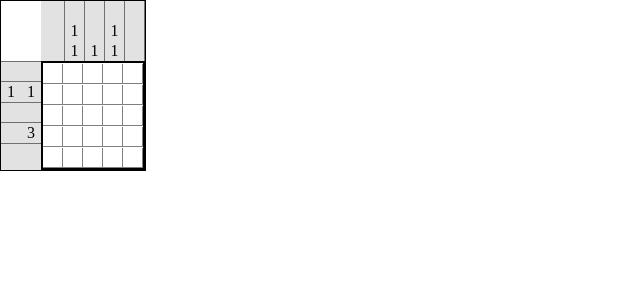
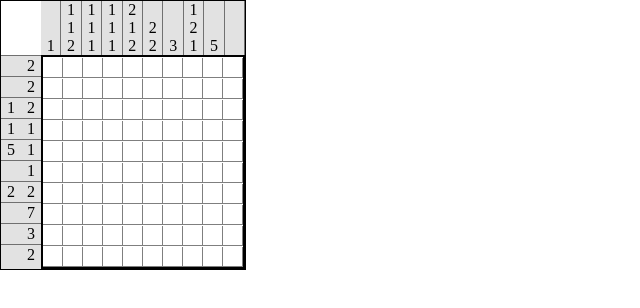
Before and after one commit to tatsianask108/RS-Shool-Stage1-2, a plain HTML site: page nonograms/index.html in a window 1280 px wide. Shown: the whole page, without its empty margins (0-640 px from the left). Drawn offline with Linux system fonts and the light colour scheme.

Commit message:
feat: implement clues generation

```diff
--- /dev/null
+++ b/nonograms/js/clues-generators.js
@@ -0,0 +1,70 @@
+import nonograms from "./matrixes.js";
+
+const solution = nonograms[Math.floor(Math.random() * nonograms.length)].scheme;
+
+const cluesLeftGenerator = (matrix) => {
+  const result = matrix.map((row) => {
+    let sum = 0;
+    const rowResult = [];
+
+    row.forEach((element) => {
+      if (element !== 0) {
+        sum += element;
+      } else if (sum !== 0) {
+        rowResult.push(sum);
+        sum = 0;
+      }
+    });
+
+    if (sum !== 0) {
+      rowResult.push(sum);
+    }
+
+    return rowResult;
+  });
+
+  const fillArrays = (cluesLeft) => {
+    for (let i = 0; i < cluesLeft.length; i++) {
+      const currentArray = cluesLeft[i];
+      const currentLength = currentArray.length;
+
+      if (currentLength < cluesLeft.length) {
+        const zerosToAdd = cluesLeft.length - currentLength;
+        const zerosArray = Array(zerosToAdd).fill(0);
+        cluesLeft[i] = zerosArray.concat(currentArray);
+      }
+    }
+    return cluesLeft;
+  };
+
+  // Call the function to fill the arrays
+  const cluesLeft = fillArrays(result);
+  return cluesLeft;
+};
+
+
+function cluesTopGenerator(matrix) {
+  let res = matrix.map((row) => {
+    return Array(row.length).fill(0);
+  });
+
+  for (let col = 0; col < matrix.length; col++) {
+    let sum = 0;
+    for (let row = 0; row < matrix.length; row++) {
+      if (matrix[row][col] !== 0) {
+        sum++;
+      }
+
+      if (!matrix[row + 1] || (matrix[row + 1] && matrix[row + 1][col] === 0)) {
+        res[row][col] = sum;
+        sum = 0;
+      }
+    }
+  }
+  return res;
+}
+
+const cluesLeft = cluesLeftGenerator(solution);
+const cluesTop = cluesTopGenerator(solution);
+
+export { solution, cluesLeft, cluesTop };
--- /dev/null
+++ b/nonograms/js/matrixes.js
@@ -0,0 +1,49 @@
+const nonograms = [
+  {
+    title: "letter",
+    scheme: [
+      [1, 1, 1, 1, 1],
+      [0, 0, 1, 0, 0],
+      [0, 0, 1, 0, 0],
+      [0, 0, 1, 0, 0],
+      [0, 0, 1, 0, 0],
+    ],
+  },
+  {
+    title: "face",
+    scheme: [
+      [0, 0, 0, 0, 0],
+      [0, 1, 0, 1, 0],
+      [0, 0, 0, 0, 0],
+      [0, 1, 1, 1, 0],
+      [0, 0, 0, 0, 0],
+    ],
+  },
+  {
+    title: "chess table",
+    scheme: [
+      [1, 0, 1, 0, 1],
+      [0, 1, 0, 1, 0],
+      [1, 0, 1, 0, 1],
+      [0, 1, 0, 1, 0],
+      [1, 0, 1, 0, 1],
+    ],
+  },
+  {
+    title: "test matrix",
+    scheme: [
+      [0, 1, 1, 0, 0, 0, 0, 0, 0, 0],
+      [0, 0, 0, 1, 1, 0, 0, 0, 0, 0],
+      [0, 0, 0, 0, 1, 0, 0, 1, 1, 0],
+      [0, 0, 0, 0, 0, 1, 0, 0, 1, 0],
+      [0, 1, 1, 1, 1, 1, 0, 0, 1, 0],
+      [0, 0, 0, 0, 0, 0, 0, 0, 1, 0],
+      [1, 1, 0, 0, 0, 0, 0, 1, 1, 0],
+      [0, 1, 1, 1, 1, 1, 1, 1, 0, 0],
+      [0, 0, 0, 0, 1, 1, 1, 0, 0, 0],
+      [0, 0, 0, 0, 0, 0, 1, 1, 0, 0],
+    ],
+  },
+];
+
+export default nonograms;
--- a/nonograms/main.js
+++ b/nonograms/main.js
@@ -1,38 +1,13 @@
 import renderModal from "./js/modal.js";
+import { solution, cluesLeft, cluesTop } from "./js/clues-generators.js";
 
-const cluesTop = [
-  // [0, 0, 0, 0, 0],
-  // [0, 0, 0, 0, 0],
-  [0, 0, 0, 0, 0],
-  [0, 1, 0, 1, 0],
-  [0, 1, 1, 1, 0],
-];
 
-const cluesLeft = [
-  [0, 0, 0, 0, 0],
-  [0, 0, 0, 1, 1],
-  [0, 0, 0, 0, 0],
-  [0, 0, 0, 0, 3],
-  [0, 0, 0, 0, 0],
-];
-
-const solution = [
-  [0, 0, 0, 0, 0],
-  [0, 1, 0, 1, 0],
-  [0, 0, 0, 0, 0],
-  [0, 1, 1, 1, 0],
-  [0, 0, 0, 0, 0],
-];
-
-const game = [
-  [0, 0, 0, 0, 0],
-  [0, 0, 0, 0, 0],
-  [0, 0, 0, 0, 0],
-  [0, 0, 0, 0, 0],
-  [0, 0, 0, 0, 0],
-];
+const game = solution.map((row) => {
+  return Array(row.length).fill(0);
+});
 
 const createGrid = () => {
+  console.log(solution);
   const grid = document.createElement("div");
   grid.className = "grid";
   grid.id = "grid";
@@ -65,22 +40,18 @@ const createCluesTop = () => {
   const cluesTopElement = document.createElement("div");
   cluesTopElement.className = "clues-top";
 
-  // create clues top
-  for (let i = 0; i < 3; i++) {
-    const row = document.createElement("div");
-    row.className = "row";
+  for (let col = 0; col < cluesTop.length; col++) {
+    const cellElement = document.createElement("div");
 
-    cluesTopElement.appendChild(row);
+    for (let row = 0; row < cluesTop.length; row++) {
+      const rowElement = document.createElement("div");
 
-    for (let j = 0; j < 5; j++) {
-      const cell = document.createElement("div");
-      cell.classList.add("cell", "cell-top");
-      if (cluesTop[i][j] !== 0) {
-        cell.innerText = cluesTop[i][j];
+      if (cluesTop[row][col] !== 0) {
+        rowElement.innerText = cluesTop[row][col];
+        cellElement.appendChild(rowElement);
       }
-
-      row.appendChild(cell);
     }
+    cluesTopElement.appendChild(cellElement);
   }
 
   return cluesTopElement;
@@ -90,13 +61,13 @@ const createCluesLeft = () => {
   const cluesLeftElement = document.createElement("div");
   cluesLeftElement.className = "clues-left";
 
-  for (let i = 0; i < 5; i++) {
+  for (let i = 0; i < cluesLeft.length; i++) {
     const row = document.createElement("div");
     row.classList.add("row", "row-left");
 
     cluesLeftElement.appendChild(row);
 
-    for (let j = 0; j < 5; j++) {
+    for (let j = 0; j < cluesLeft.length; j++) {
       if (cluesLeft[i][j] !== 0) {
         const cell = document.createElement("div");
         cell.classList.add("cell");
@@ -134,7 +105,7 @@ const checkEndGame = () => {
 };
 
 const renderGameField = () => {
-  const body = document.querySelector("body");
+  const body = document.body;
   const container = document.createElement("div");
   container.className = "container";
 
--- a/nonograms/scss/blocks/_grid.scss
+++ b/nonograms/scss/blocks/_grid.scss
@@ -13,6 +13,8 @@
 .grid {
   border: 2px solid black;
 }
+
+
 .grid,
 .clues-top,
 .clues-left {
@@ -51,3 +53,15 @@
     }
   }
 }
+.clues-top {
+  flex-direction: row;
+  > div {
+    flex: 1;
+    border-right: 1px solid rgba(0, 0, 0, 0.5);
+    // border-left: 1px solid rgba(0, 0, 0, 0.5);
+    display: flex;
+    flex-direction: column;
+    justify-content: end;
+    height: 100%;
+  }
+}
```
Also changed, not shown: nonograms/x.json (+4 -82 lines), nonograms/scss/style.css, 1 other file.
